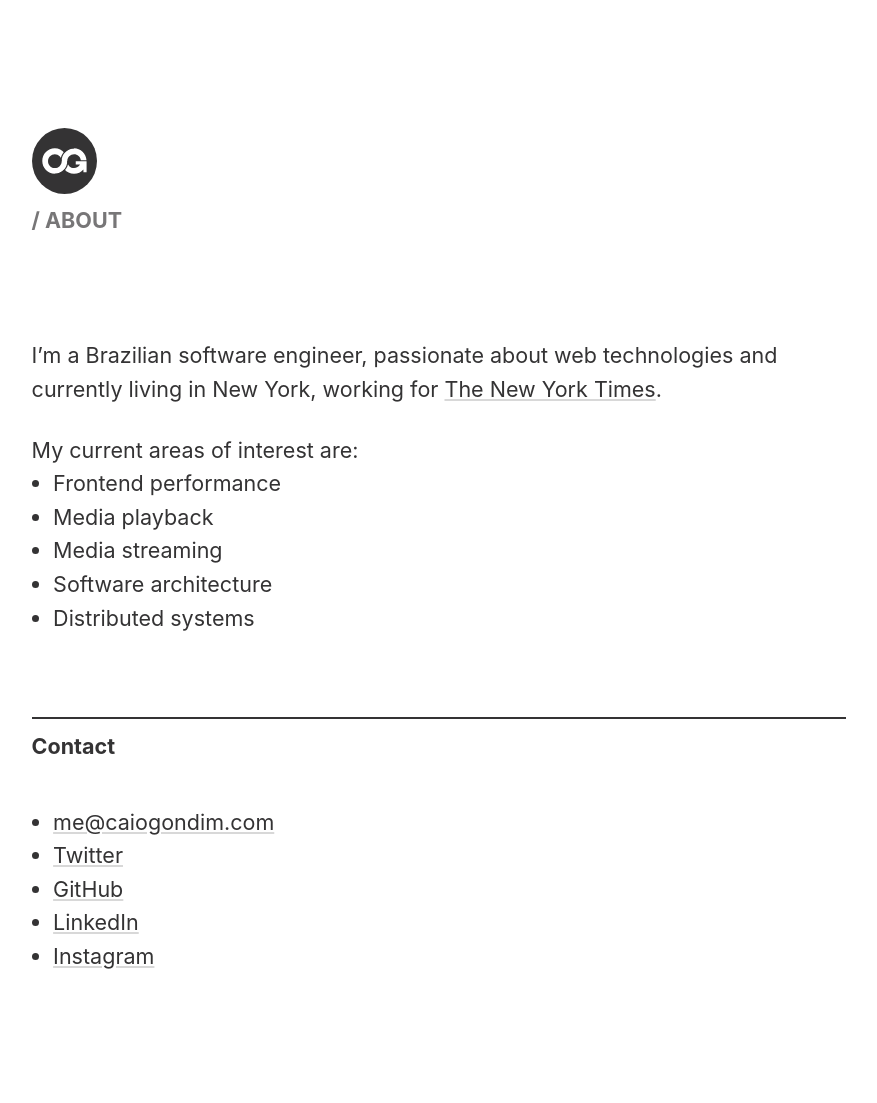
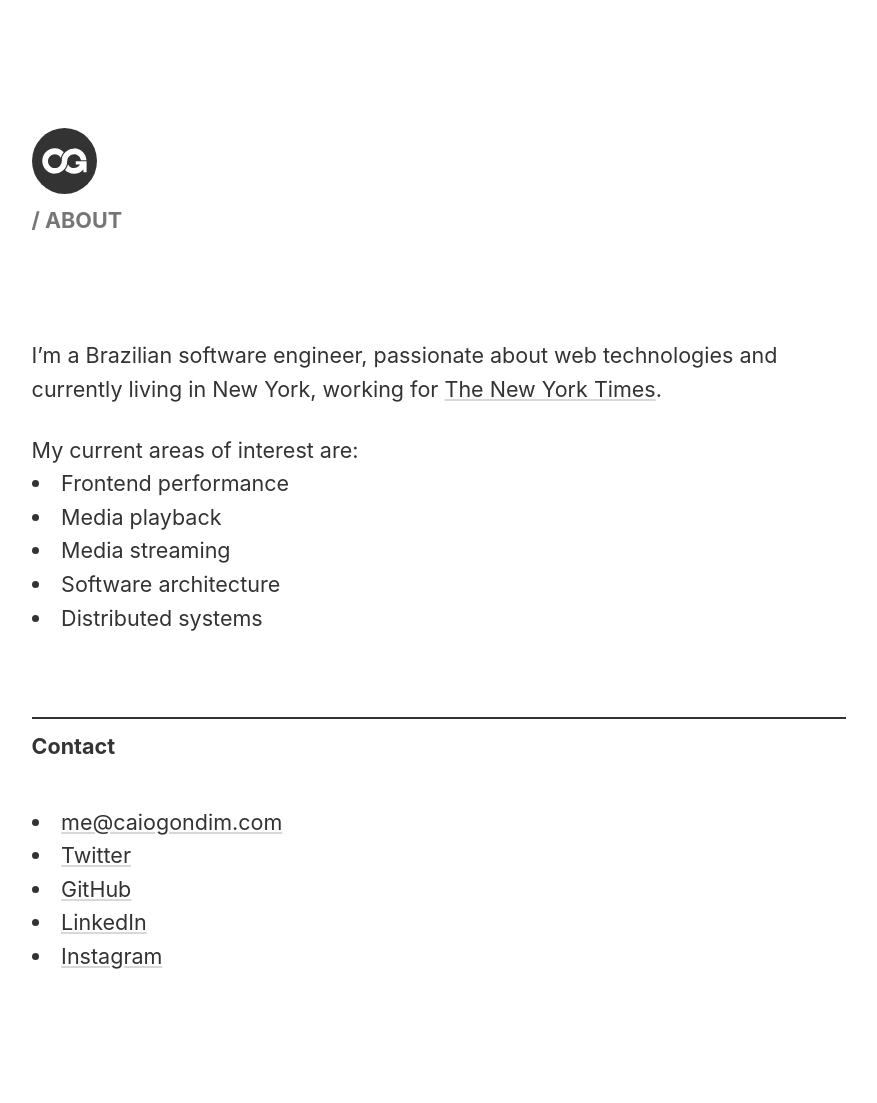
Before and after one commit to caiogondim/caiogondim.com, a Jekyll site: the page built from about.md, in a window 1280 px wide. Shown: the whole page, without its empty margins (71-948 px from the left). Built offline with Jekyll 4.4.1, drawn with Linux system fonts in a browser that asks for light colours.

Commit message:
Update list layout

```diff
--- a/_sass/suprstylin.scss
+++ b/_sass/suprstylin.scss
@@ -343,11 +343,11 @@ blockquote {
 /* List
 ––––––––––––––––––––––––––––––––– */
 ul {
-  list-style: disc outside;
+  list-style: disc inside;
 }
 
 ol {
-  list-style: decimal outside;
+  list-style: decimal inside;
 }
 
 ol,
@@ -360,10 +360,6 @@ ul {
 p + ul,
 p + ol {
   margin-top: -1.25rem;
-}
-
-li {
-  margin-left: 1rem;
 }
 
 /* Keyboard
```
